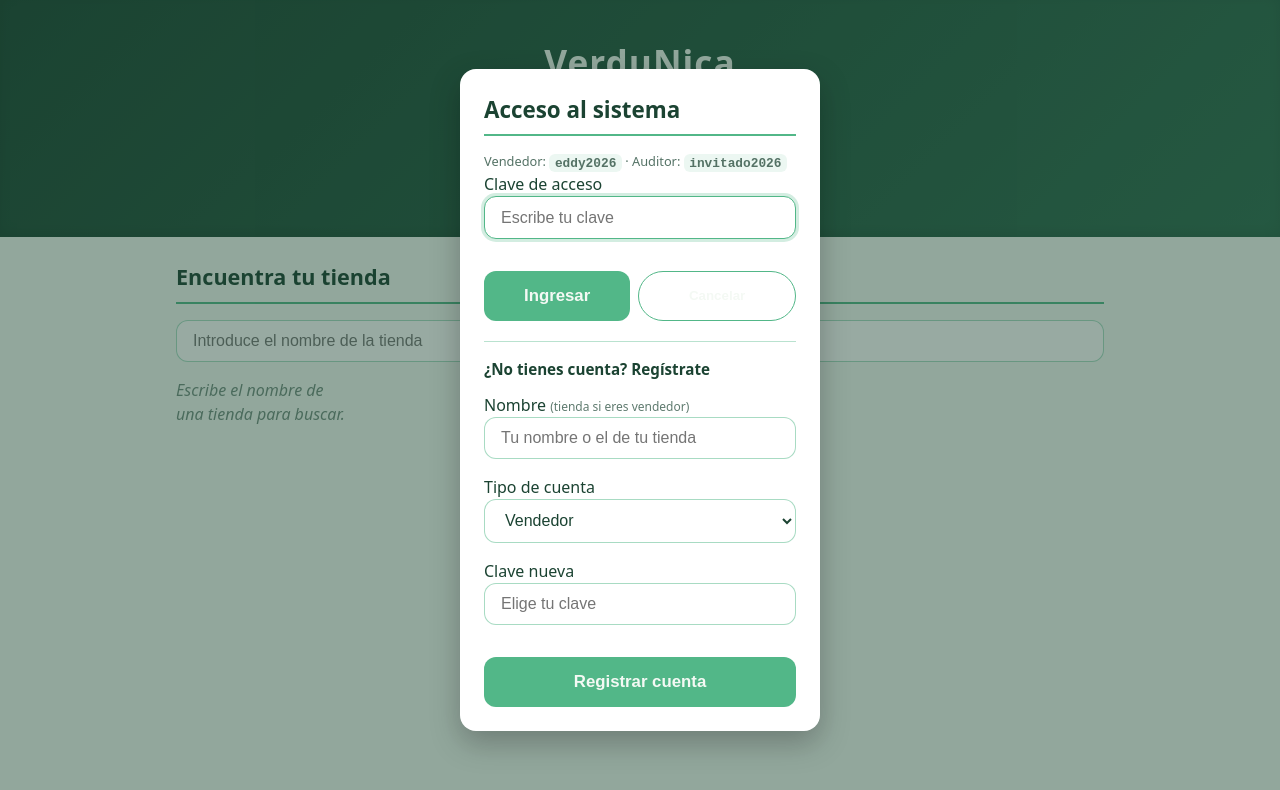
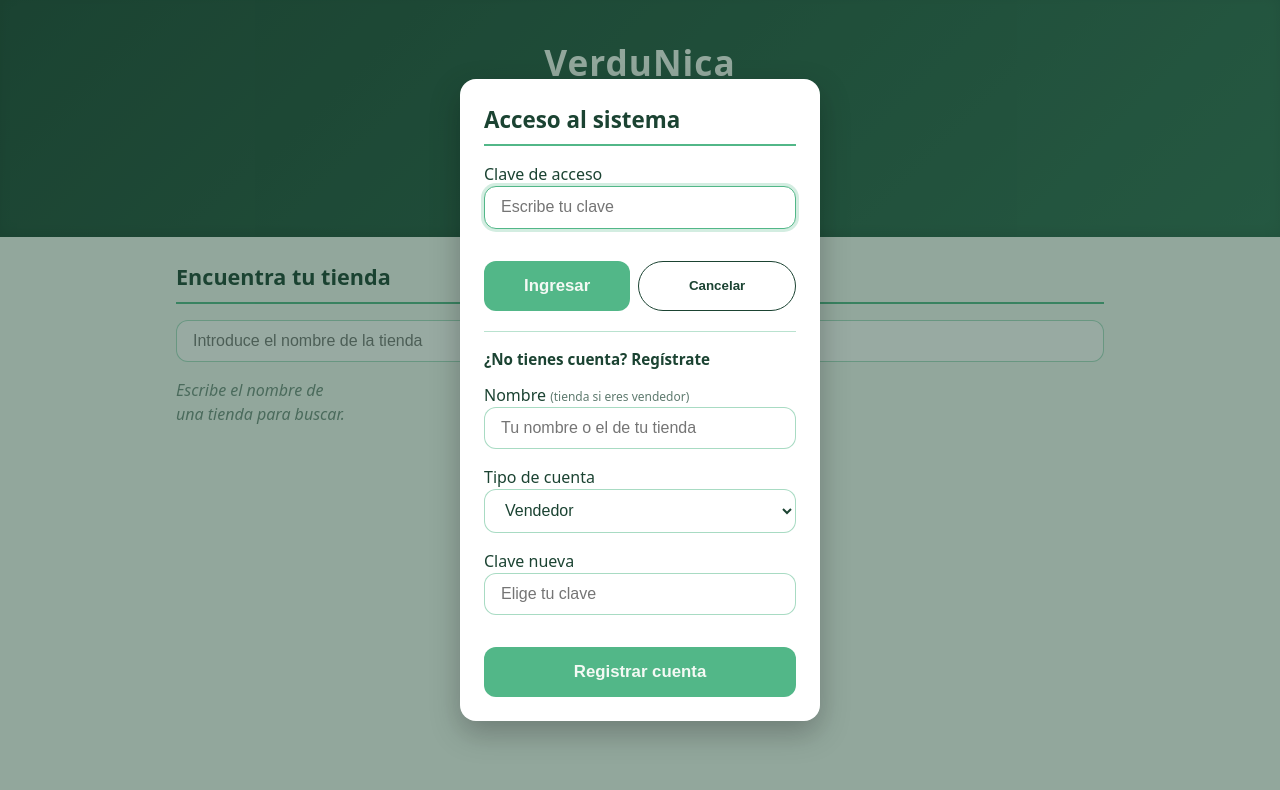
Before and after one commit to losduenosdelserver-ui/proyecto-compra-digital-y-entrega-de-centros-de-verdurerias-siuna-, a plain HTML site: page index.html in a window 1280 px wide. Both pictures are taken after a click on the button "Acceso vendedor". Drawn offline with Linux system fonts and the light colour scheme.

Commit message:
fix: quitar texto de claves de referencia del modal y hacer visible boton cancelar

```diff
--- a/index.html
+++ b/index.html
@@ -100,9 +100,6 @@
   <div id="login-modal" class="modal-overlay" hidden>
     <div class="modal" role="dialog" aria-modal="true" aria-labelledby="login-modal-title">
       <h2 id="login-modal-title">Acceso al sistema</h2>
-      <p class="modal-hint">
-        Vendedor: <code>eddy2026</code> · Auditor: <code>invitado2026</code>
-      </p>
       <label>
         Clave de acceso
         <input type="password" id="input-clave" class="search-input" placeholder="Escribe tu clave" autocomplete="off">
--- a/styles.css
+++ b/styles.css
@@ -391,6 +391,16 @@ h2 {
   justify-content: center;
 }
 
+.modal-actions .btn-secondary {
+  background-color: var(--blanco);
+  color: var(--verde-bosque);
+  border: 1px solid var(--verde-bosque);
+}
+
+.modal-actions .btn-secondary:hover {
+  background-color: rgba(82, 183, 136, 0.2);
+}
+
 .modal-divider {
   border: none;
   border-top: 1px solid rgba(82, 183, 136, 0.4);
```
